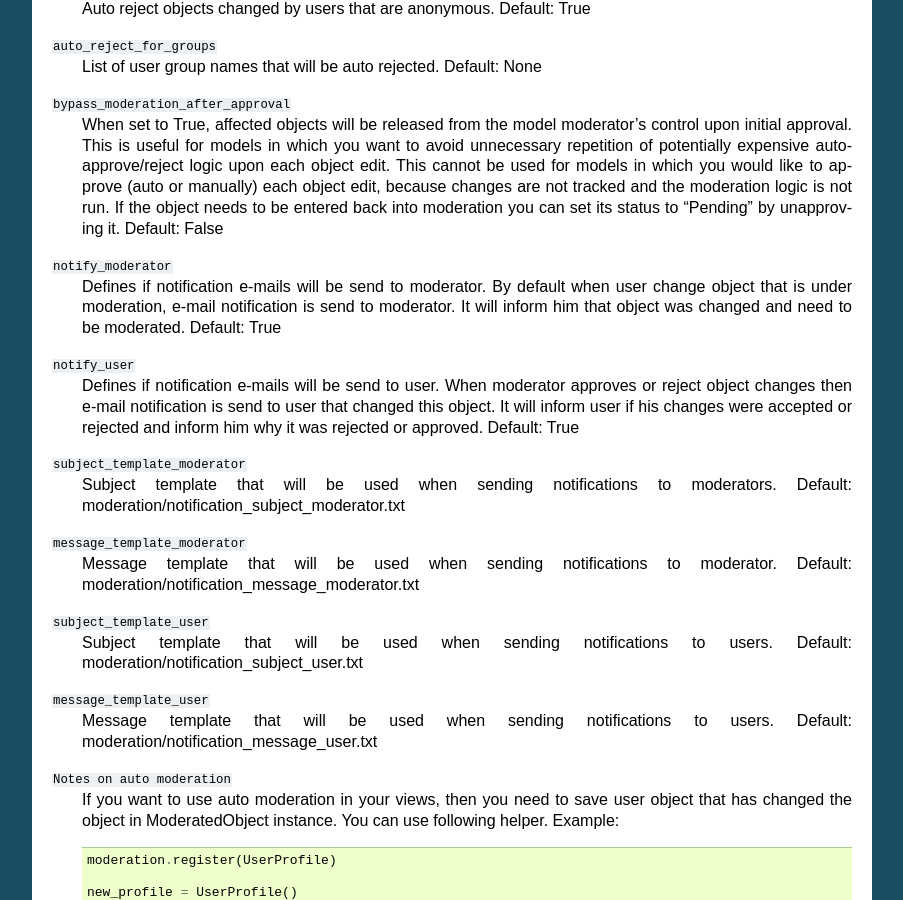
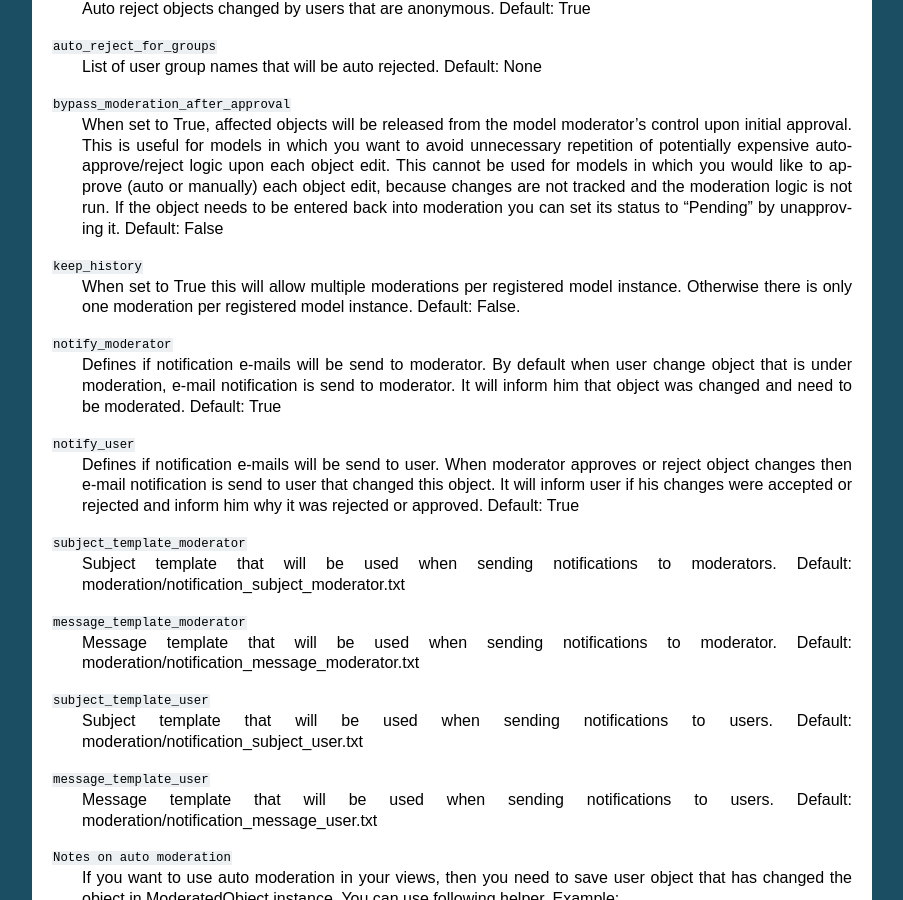
Before and after one commit to dominno/django-moderation, a Sphinx documentation site: the page built from docs/advanced_options.rst, in a window 1280 px wide and 900 px high, scrolled down 1238 px. Shown: the whole window, without its empty margins (198-1101 px from the left). Built offline with Sphinx 7.4.7, drawn with Linux system fonts in a browser that asks for light colours.

Commit message:
Keep History Documentation
Add option and explanation to advanced options document.

```diff
--- a/docs/advanced_options.rst
+++ b/docs/advanced_options.rst
@@ -60,6 +60,9 @@ GenericModerator options
 
 ``bypass_moderation_after_approval``
     When set to True, affected objects will be released from the model moderator's control upon initial approval. This is useful for models in which you want to avoid unnecessary repetition of potentially expensive auto-approve/reject logic upon each object edit. This cannot be used for models in which you would like to approve (auto or manually) each object edit, because changes are not tracked and the moderation logic is not run. If the object needs to be entered back into moderation you can set its status to "Pending" by unapproving it. Default: False
+
+``keep_history``
+    When set to True this will allow multiple moderations per registered model instance. Otherwise there is only one moderation per registered model instance. Default: False.
 
 ``notify_moderator``
     Defines if notification e-mails will be send to moderator. By default when user change object that is under moderation, e-mail notification is send to moderator. It will inform him that object was changed and need to be moderated. Default: True
```
